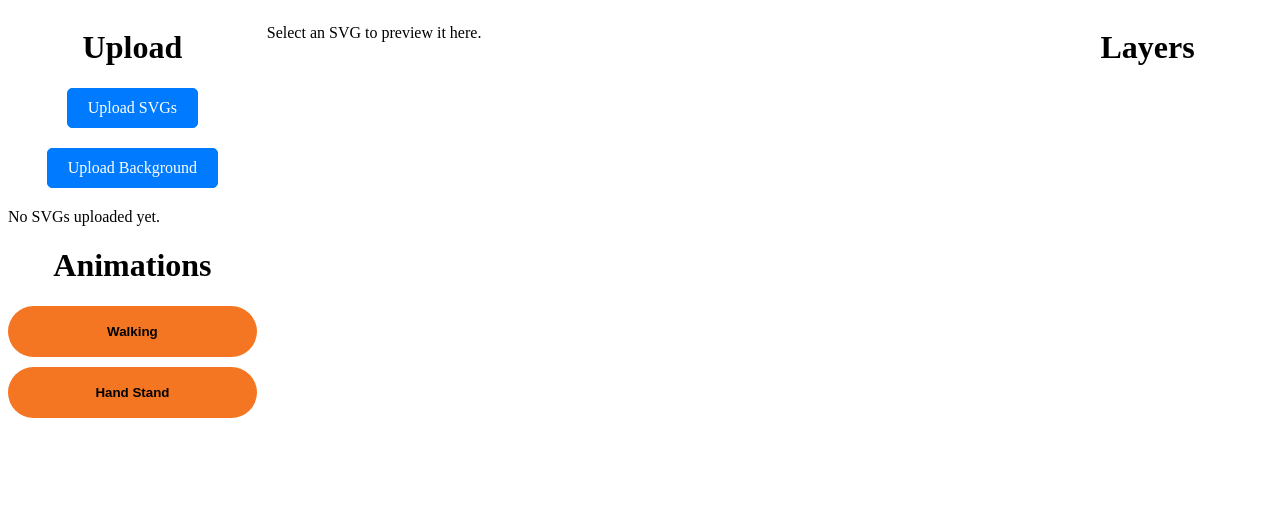
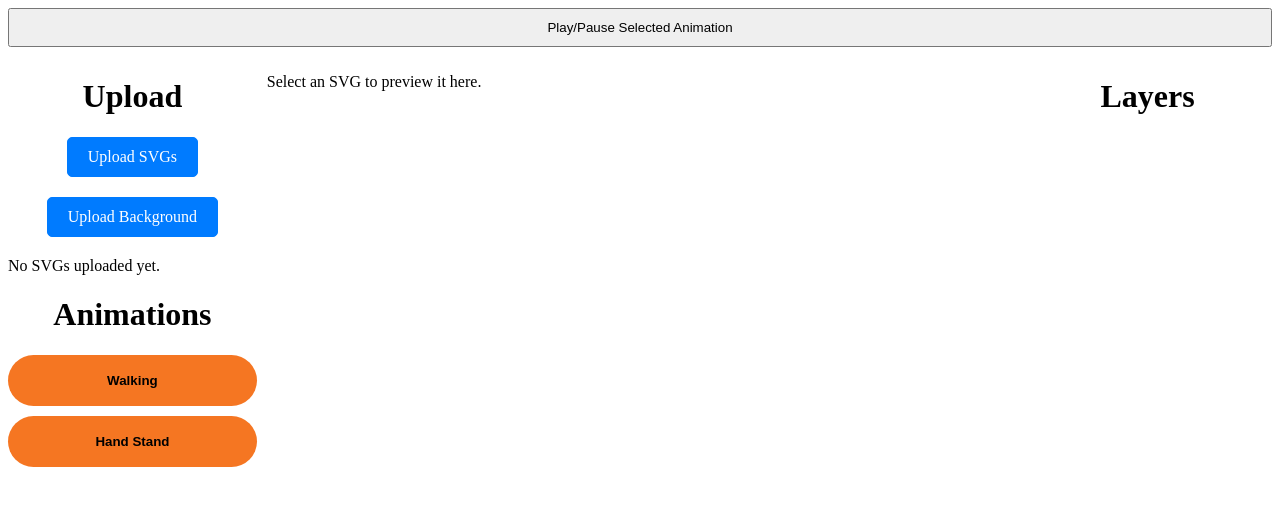
Before and after one commit to Davinder2001/editor_nextjs, a Next.js app: page / in a window 1280 px wide. Shown: the top 506 px of the page. Built offline with nearby package versions, Linux system fonts and the light colour scheme.

Commit message:
updated code

```diff
--- a/src/app/page.tsx
+++ b/src/app/page.tsx
@@ -19,8 +19,15 @@ const Page: React.FC = () => {
   const [svgDataList, setSvgDataList] = useState<string[]>([]);
   const [selectedSvg, setSelectedSvg] = useState<string | null>(null);
   const [slideForTimeline, setAddSlideRimeline] = useState<
-  { svg: string; animationType: string | null; duration: number; index: number }[]
-  >([]);
+  {
+    svg: string;
+    animationType: string | null;
+    duration: number;
+    index: number;
+    isPlaying: boolean; // New property to track play state
+  }[]
+>([]);
+
 
   const [selectedLayers, setSelectedLayers] = useState<string[]>([]);
   const [backgroundImage, setBackgroundImage] = useState<string | null>(null);
@@ -54,6 +61,58 @@ const Page: React.FC = () => {
 
   const [dragging, setDragging] = useState(false);
   const [draggedSeconds, setDraggedSeconds] = useState<number | null>(null);
+
+
+
+  const handlePlayPauseForSelectedSlide = () => {
+    if (selectedSvgIndex === null) {
+      console.warn("No slide selected.");
+      return;
+    }
+
+    setAddSlideRimeline((prevSlides) =>
+      prevSlides.map((slide) => {
+        if (slide.index === selectedSvgIndex) {
+          if (slide.isPlaying) {
+            // Reset animation by toggling isPlaying state
+            return { ...slide, isPlaying: false };
+          } else {
+            // Play animation
+            if (slide.animationType === WALKING) {
+              wlkingAnimationPlay();
+            } else if (slide.animationType === HANDSTAND) {
+              handStandanimationPlay();
+            }
+            return { ...slide, isPlaying: true };
+          }
+        }
+        return slide;
+      })
+    );
+
+    // Automatically reset after animation duration to allow replay
+    setTimeout(() => {
+      setAddSlideRimeline((prevSlides) =>
+        prevSlides.map((slide) =>
+          slide.index === selectedSvgIndex ? { ...slide, isPlaying: false } : slide
+        )
+      );
+    }, ANIMATION_TIME_LINE);
+  };
+
+
+
+
+
+
+
+
+
+
+
+
+
+
 
 
 
@@ -659,6 +718,7 @@ const Page: React.FC = () => {
         animationType: null,
         index: currentIndex,
         duration: 0,
+        isPlaying: false,
         svgIndex,
       };
       setAddSlideRimeline((prevSlides) => [...prevSlides, newSlide]);
@@ -975,6 +1035,13 @@ const replayActivities = () => {
 
   return (
     <>
+  <button
+  className=""
+  style={{ marginBottom: "10px", padding: "10px", width: "100%" }}
+  onClick={() => handlePlayPauseForSelectedSlide()}
+>
+  Play/Pause Selected Animation
+</button>
 
 
 
```
